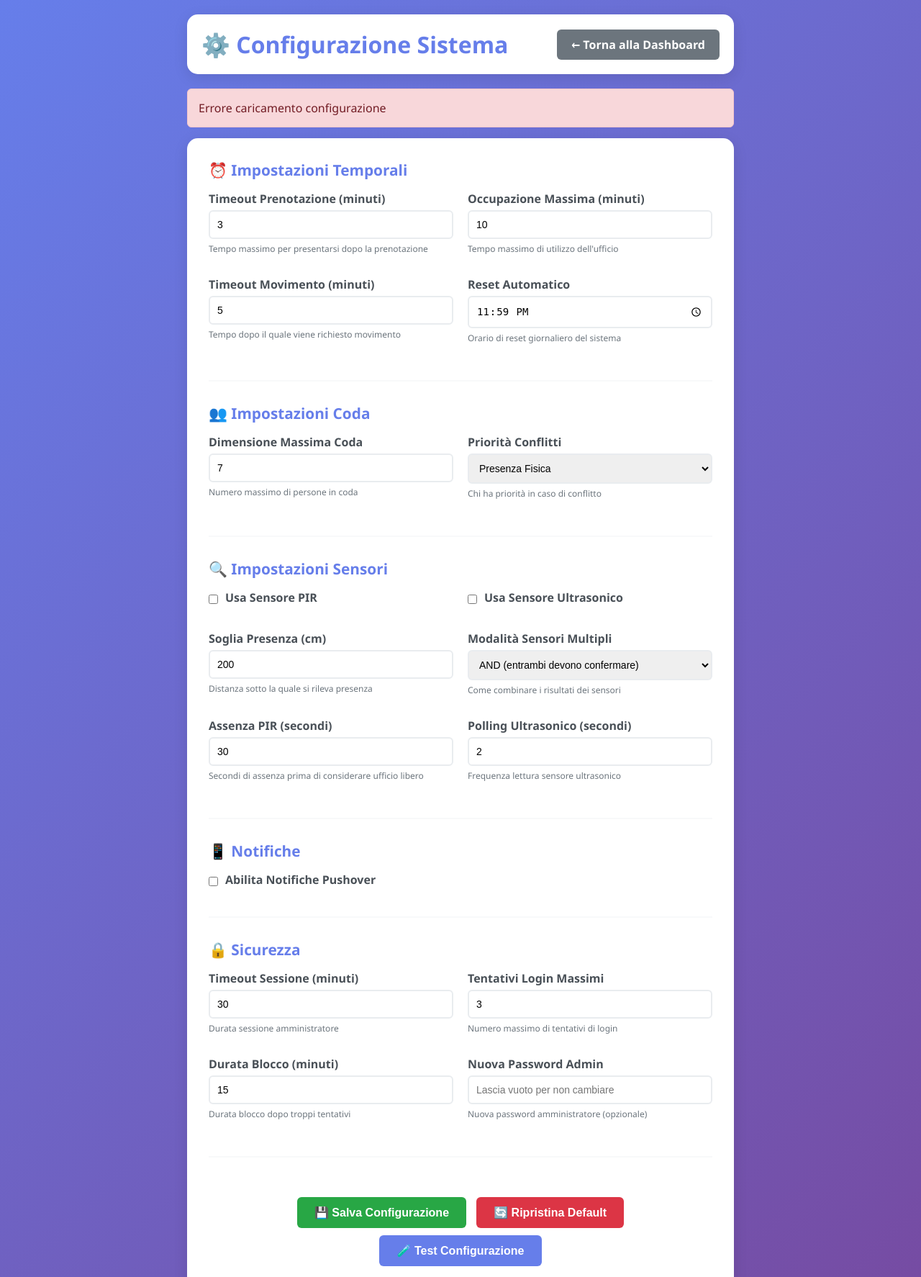
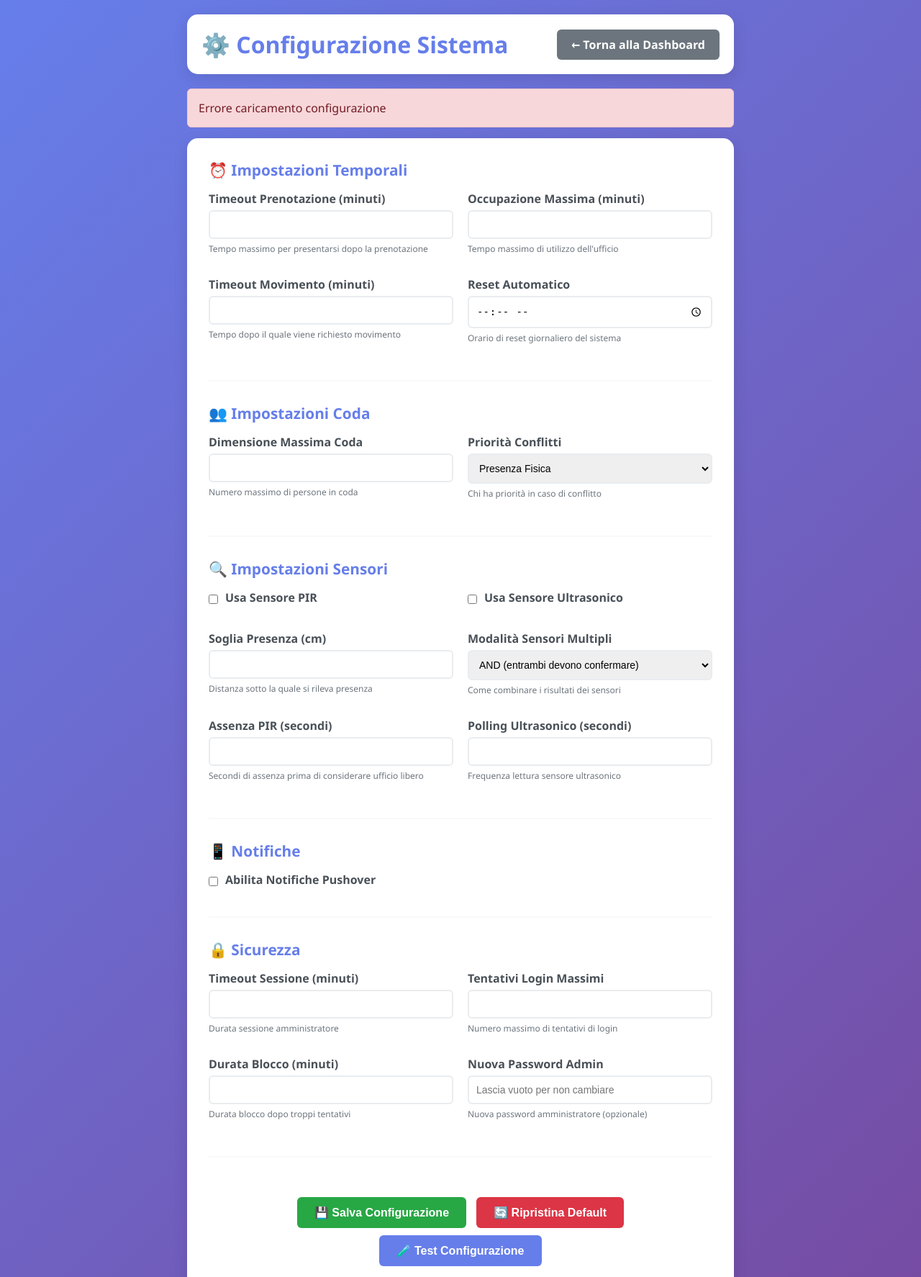
Before and after one commit to andreapede/QueueManager, a Flask app: template web/templates/admin_config.html in a window 1280 px wide. Shown: the top 1774 px of the page at 72% size. Run offline with Flask 3, Linux system fonts and the light colour scheme; the template is opened without the code that fills it, so the values that code supplies are empty.

Commit message:
feat: Update reservation timeout message and clean up admin configuration inputs

```diff
--- a/api/endpoints.py
+++ b/api/endpoints.py
@@ -123,7 +123,7 @@
 
             return jsonify({
                 'success': True,
-                'message': 'È il tuo turno! Vai in ufficio entro 5 minuti',
+                'message': f'È il tuo turno! Vai in ufficio entro {Config.RESERVATION_TIMEOUT_MINUTES} minuti',
                 'reservation_id': reservation_id,
                 'position': 1,  # First in line
                 'estimated_wait_minutes': 0,  # No wait time
--- a/web/templates/admin_config.html
+++ b/web/templates/admin_config.html
@@ -217,14 +217,14 @@
                     <div class="form-group">
                         <label for="reservation_timeout">Timeout Prenotazione (minuti)</label>
                         <input type="number" id="reservation_timeout" name="reservation_timeout_minutes"
-                               min="1" max="15" value="3">
+                               min="1" max="15">
                         <div class="form-help">Tempo massimo per presentarsi dopo la prenotazione</div>
                     </div>
 
                     <div class="form-group">
                         <label for="max_occupancy">Occupazione Massima (minuti)</label>
                         <input type="number" id="max_occupancy" name="max_occupancy_minutes"
-                               min="5" max="60" value="10">
+                               min="5" max="60">
                         <div class="form-help">Tempo massimo di utilizzo dell'ufficio</div>
                     </div>
                 </div>
@@ -233,13 +233,13 @@
                     <div class="form-group">
                         <label for="movement_timeout">Timeout Movimento (minuti)</label>
                         <input type="number" id="movement_timeout" name="movement_timeout_minutes"
-                               min="1" max="10" value="5">
+                               min="1" max="10">
                         <div class="form-help">Tempo dopo il quale viene richiesto movimento</div>
                     </div>
 
                     <div class="form-group">
                         <label for="auto_reset_time">Reset Automatico</label>
-                        <input type="time" id="auto_reset_time" name="auto_reset_time" value="23:59">
+                        <input type="time" id="auto_reset_time" name="auto_reset_time">
                         <div class="form-help">Orario di reset giornaliero del sistema</div>
                     </div>
                 </div>
@@ -253,7 +253,7 @@
                     <div class="form-group">
                         <label for="max_queue_size">Dimensione Massima Coda</label>
                         <input type="number" id="max_queue_size" name="max_queue_size"
-                               min="1" max="20" value="7">
+                               min="1" max="20">
                         <div class="form-help">Numero massimo di persone in coda</div>
                     </div>
 
@@ -288,7 +288,7 @@
                     <div class="form-group">
                         <label for="presence_threshold">Soglia Presenza (cm)</label>
                         <input type="number" id="presence_threshold" name="presence_threshold_cm"
-                               min="50" max="400" value="200">
+                               min="50" max="400">
                         <div class="form-help">Distanza sotto la quale si rileva presenza</div>
                     </div>
 
@@ -306,14 +306,14 @@
                     <div class="form-group">
                         <label for="pir_absence_seconds">Assenza PIR (secondi)</label>
                         <input type="number" id="pir_absence_seconds" name="pir_absence_seconds"
-                               min="10" max="300" value="30">
+                               min="10" max="300">
                         <div class="form-help">Secondi di assenza prima di considerare ufficio libero</div>
                     </div>
 
                     <div class="form-group">
                         <label for="ultrasonic_polling">Polling Ultrasonico (secondi)</label>
                         <input type="number" id="ultrasonic_polling" name="ultrasonic_polling_seconds"
-                               min="1" max="10" value="2">
+                               min="1" max="10">
                         <div class="form-help">Frequenza lettura sensore ultrasonico</div>
                     </div>
                 </div>
@@ -353,14 +353,14 @@
                     <div class="form-group">
                         <label for="session_timeout">Timeout Sessione (minuti)</label>
                         <input type="number" id="session_timeout" name="session_timeout_minutes"
-                               min="10" max="120" value="30">
+                               min="10" max="120">
                         <div class="form-help">Durata sessione amministratore</div>
                     </div>
 
                     <div class="form-group">
                         <label for="max_login_attempts">Tentativi Login Massimi</label>
                         <input type="number" id="max_login_attempts" name="max_login_attempts"
-                               min="3" max="10" value="3">
+                               min="3" max="10">
                         <div class="form-help">Numero massimo di tentativi di login</div>
                     </div>
                 </div>
@@ -369,7 +369,7 @@
                     <div class="form-group">
                         <label for="lockout_duration">Durata Blocco (minuti)</label>
                         <input type="number" id="lockout_duration" name="lockout_duration_minutes"
-                               min="5" max="60" value="15">
+                               min="5" max="60">
                         <div class="form-help">Durata blocco dopo troppi tentativi</div>
                     </div>
 
--- a/web/templates/index.html
+++ b/web/templates/index.html
@@ -431,9 +431,6 @@
             <div id="no-show-timer" class="no-show-timer" style="display: none;">
                 <div class="timer-text">⏳ Il posto si libererà automaticamente tra:</div>
                 <div id="countdown-display" class="countdown">0:00</div>
-                <div style="font-size: 0.9em; color: #6c757d; margin-top: 5px;">
-                    L'utente non si è presentato entro il tempo limite
-                </div>
             </div>
 
             <div class="card queue-card">
```
